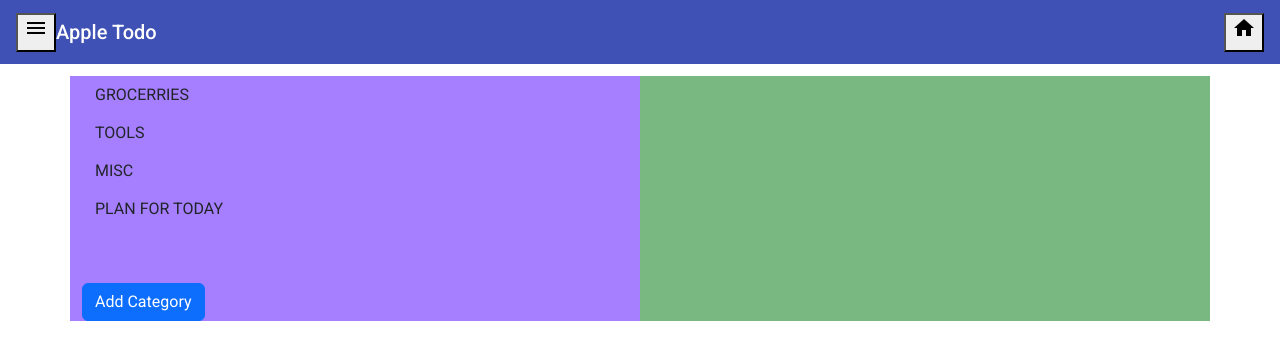
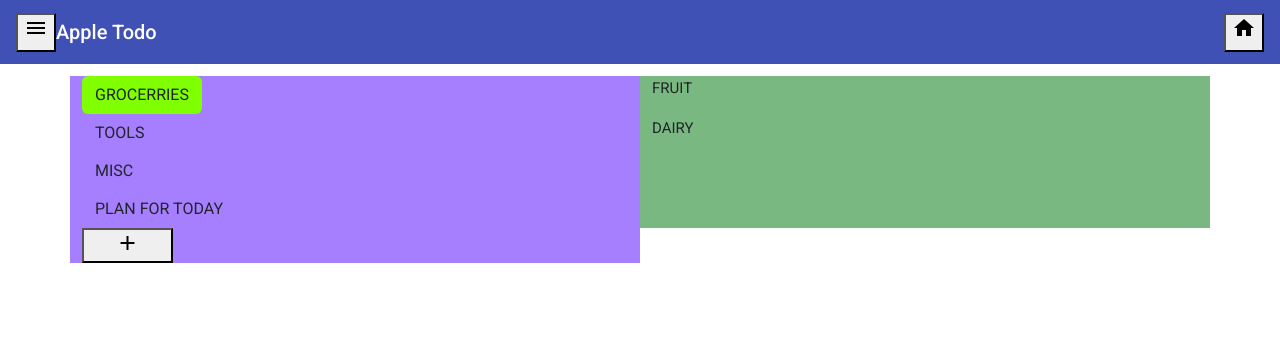
Before and after one commit to nadia-js/apple-assignment, an Angular app in the folder apple-todo/: page /todos in a window 1280 px wide. Shown: the top 360 px of the page. Built offline with nearby package versions, Linux system fonts and the light colour scheme.

Commit message:
added add category feature

```diff
--- a/apple-todo/src/app/app.module.ts
+++ b/apple-todo/src/app/app.module.ts
@@ -7,11 +7,11 @@ import { AppComponent } from './app.component';
 import { BrowserAnimationsModule } from '@angular/platform-browser/animations';
 import { MatToolbarModule } from '@angular/material/toolbar';
 import { MatIconModule } from '@angular/material/icon';
+import { MatInputModule } from '@angular/material/input';
 import { MatMenuModule } from '@angular/material/menu';
 
-
-
 import { TodosComponent } from './todos/todos.component';
+import { FormsModule } from '@angular/forms';
 
 @NgModule({
   declarations: [AppComponent, TodosComponent],
@@ -23,6 +23,8 @@ import { TodosComponent } from './todos/todos.component';
     MatToolbarModule,
     MatIconModule,
     MatMenuModule,
+    MatInputModule,
+    FormsModule,
   ],
   providers: [],
   bootstrap: [AppComponent],
--- /dev/null
+++ b/apple-todo/src/app/model/todos.ts
@@ -0,0 +1,11 @@
+export interface ICategory {
+  id: number;
+  label: string;
+  type: string;
+  subCategories: ISubCategory[];
+  expiredAt?: Date;
+}
+export interface ISubCategory {
+  id: number;
+  label: string;
+}
--- a/apple-todo/src/app/todos.service.ts
+++ b/apple-todo/src/app/todos.service.ts
@@ -1,11 +1,13 @@
 import { Injectable } from '@angular/core';
+import { ICategory, ISubCategory } from './model/todos';
 
 @Injectable({
   providedIn: 'root',
 })
 export class TodosService {
   // hardcoding categories instead getting from backend
-  todos_categories = [
+
+  todos_categories: ICategory[] = [
     {
       id: 1,
       label: 'grocerries',
@@ -43,7 +45,7 @@ export class TodosService {
   ];
   constructor() {}
 
-  getTodosCategories() {
+  getTodosCategories(): ICategory[] {
     return this.todos_categories;
   }
 }
--- a/apple-todo/src/app/todos/todos.component.css
+++ b/apple-todo/src/app/todos/todos.component.css
@@ -8,6 +8,10 @@ mat-grid-tile {
 .subCategories {
   background-color: rgb(122, 184, 130);
 }
-.selectedCategory{
-    background-color: chartreuse;
+.selectedCategory {
+  background-color: chartreuse;
 }
+.example-form-field {
+  width: 200px;
+  color:blue
+}
--- a/apple-todo/src/app/todos/todos.component.html
+++ b/apple-todo/src/app/todos/todos.component.html
@@ -10,13 +10,43 @@
           {{ cat.label | uppercase }}
         </button>
       </div>
-      <button class="btn btn-primary" type="button" style="margin-top: 10%">
-        Add Category
-      </button>
+      <!-- <button><mat-icon>add</mat-icon></button> -->
     </div>
     <div class="col-sm-12 col-md-6 subCategories">
-      <div *ngFor="let subCategory of selectedCategory?.subCategories">
-        <h4>{{ subCategory.label | uppercase }}</h4>
+      <div
+        *ngIf="
+          selectedCategory?.subCategories?.length === 0;
+          else other_content
+        "
+      >
+        Sub Category is not available
+      </div>
+
+      <ng-template #other_content>
+        <div *ngFor="let subCategory of selectedCategory?.subCategories">
+          <h4>{{ subCategory.label | uppercase }}</h4>
+        </div>
+      </ng-template>
+    </div>
+
+    <div class="col-sm-12 col-md-6 categories">
+      <button class="col-2" (click)="handleAddButton()">
+        <mat-icon>{{ !isAddButtonActive ? "add" : "close" }}</mat-icon>
+      </button>
+      <div *ngIf="isAddButtonActive">
+        <mat-form-field class="example-form-field" appearance="fill">
+          <mat-label style="color: blue">Add new Category</mat-label>
+          <input matInput type="text" [(ngModel)]="value" />
+          <button
+            *ngIf="value"
+            matSuffix
+            mat-icon-button
+            aria-label="Clear Category"
+            (click)="addCategory(value)"
+          >
+            <mat-icon>add</mat-icon>
+          </button>
+        </mat-form-field>
       </div>
     </div>
   </div>
--- a/apple-todo/src/app/todos/todos.component.ts
+++ b/apple-todo/src/app/todos/todos.component.ts
@@ -1,4 +1,5 @@
 import { Component, OnInit } from '@angular/core';
+import { ICategory } from '../model/todos';
 import { TodosService } from '../todos.service';
 
 @Component({
@@ -7,15 +8,28 @@ import { TodosService } from '../todos.service';
   styleUrls: ['./todos.component.css'],
 })
 export class TodosComponent implements OnInit {
-  todosCategories: any[] = [];
-  selectedCategory: any = {};
+  isAddButtonActive = false;
+  value = '';
+  todosCategories: ICategory[] = [];
+  selectedCategory: ICategory;
   constructor(private todosService: TodosService) {
-    this.todosCategories = todosService.getTodosCategories();
+    this.todosCategories = this.todosService.getTodosCategories();
+    this.selectedCategory = this.todosService.getTodosCategories()[0];
   }
 
   ngOnInit(): void {}
 
-  setSelectedCategory(category: number) {
+  setSelectedCategory(category: ICategory) {
     this.selectedCategory = category;
   }
+  handleAddButton() {
+    this.isAddButtonActive = !this.isAddButtonActive;
+  }
+  addCategory(label: string, type?: string) {
+    const id = this.todosCategories.length + 1;
+    // if type is not provided from input, use default value i.e. other
+    type = type || 'other';
+    this.todosCategories.push({ id, type, label, subCategories: [] });
+    this.value = '';
+  }
 }
```
